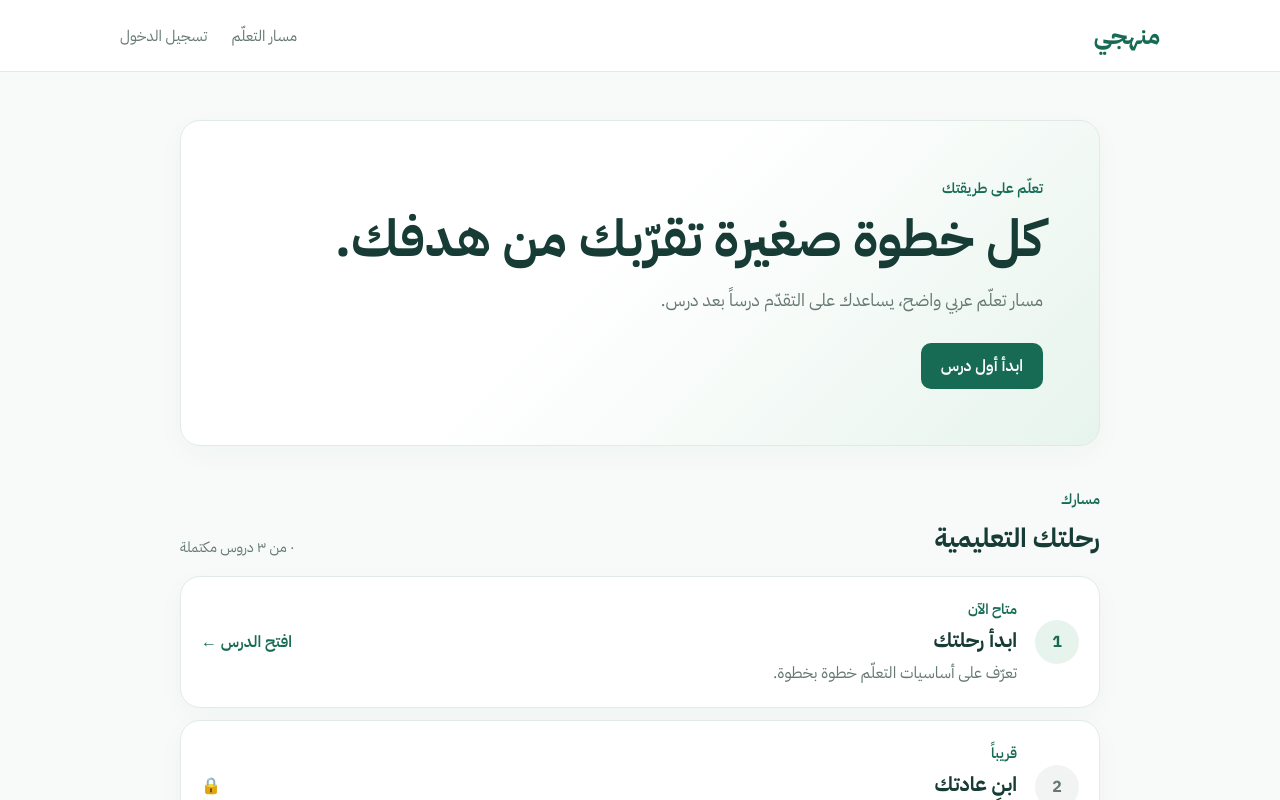
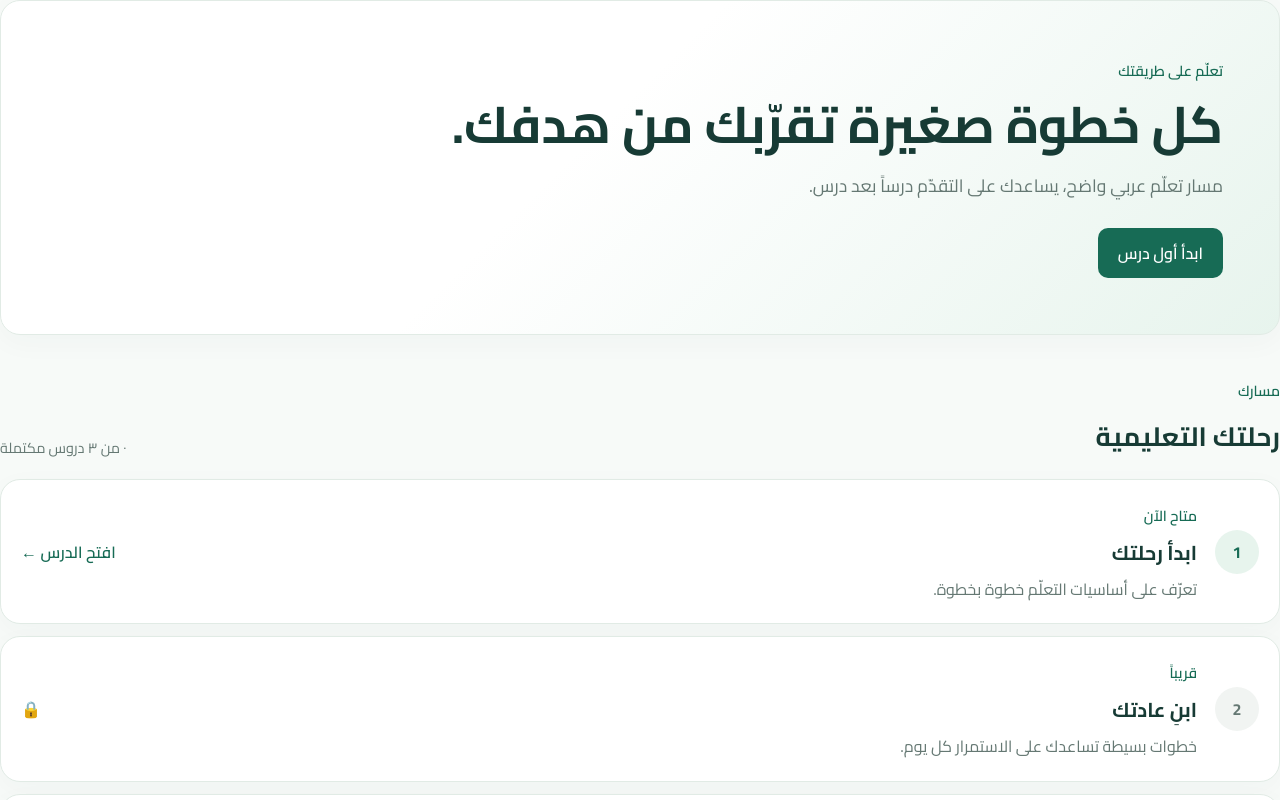
Before and after one commit to mmspmohammed/manhegy, a Next.js app: page / in a window 1280 px wide. Shown: the top 800 px of the page. Built offline with nearby package versions, Linux system fonts and the light colour scheme.

Commit message:
Update layout.tsx

```diff
--- a/app/layout.tsx
+++ b/app/layout.tsx
@@ -1,24 +1,18 @@
 import type { Metadata } from "next";
+import { Cairo } from "next/font/google"; // خط عربي جميل
 import "./globals.css";
 
+const cairo = Cairo({ subsets: ["arabic"] });
+
 export const metadata: Metadata = {
-  title: "منهجي | طريقك للتعلّم",
-  description: "منصة عربية تساعدك على التعلّم خطوة بخطوة.",
+  title: "مِنهجي - Duolingo للمناهج السورية",
+  description: "تعلّم المنهج السوري بطريقة ممتعة وتفاعلية",
 };
 
-export default function RootLayout({ children }: Readonly<{ children: React.ReactNode }>) {
+export default function RootLayout({ children }: { children: React.ReactNode }) {
   return (
     <html lang="ar" dir="rtl">
-      <body>
-        <header className="site-header">
-          <a className="brand" href="/">منهجي</a>
-          <nav aria-label="التنقل الرئيسي">
-            <a href="/">مسار التعلّم</a>
-            <a href="/auth">تسجيل الدخول</a>
-          </nav>
-        </header>
-        <main className="container">{children}</main>
-      </body>
+      <body className={cairo.className}>{children}</body>
     </html>
   );
 }
```
